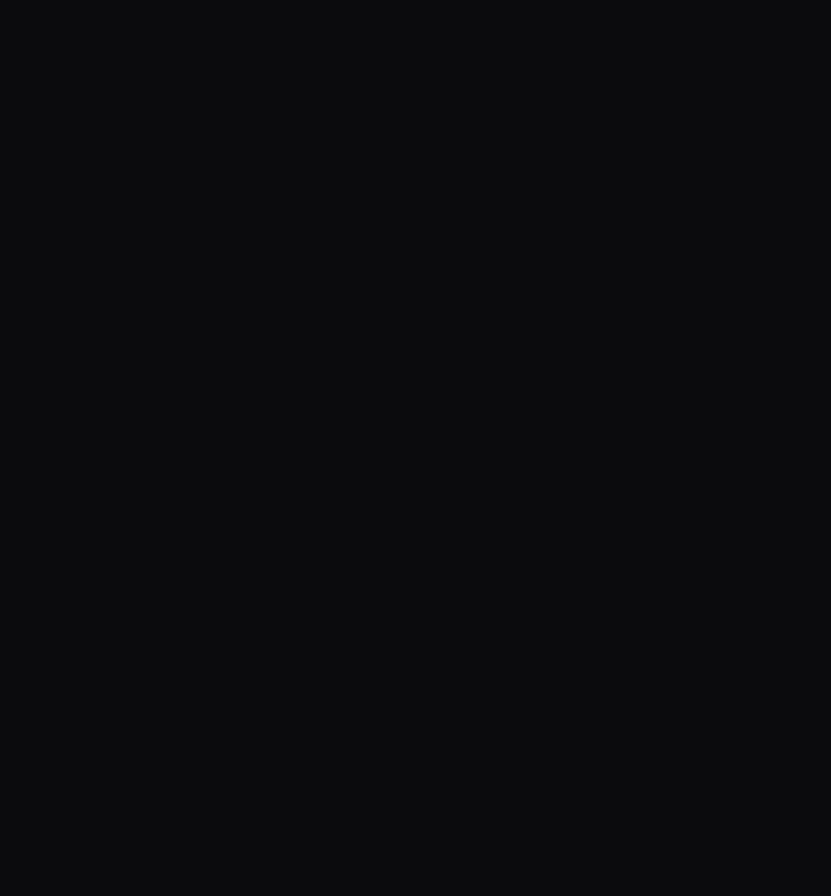
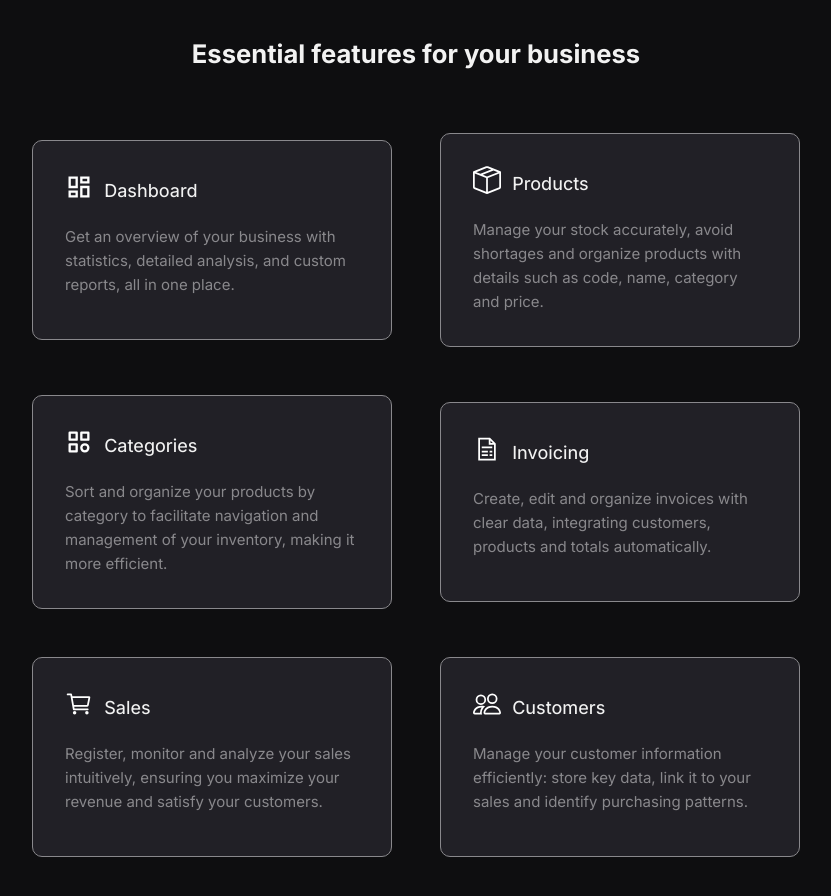
Before and after one commit to FazeElian/StockFlow, a Next.js app in the folder client/: page / in a window 1280 px wide. Shown: the part 640-1536 px from the top of the page, without its empty margins (224-1055 px from the left). Before the commit the page ends 800 px from the top, so only its background shows below. Built offline with nearby package versions, Linux system fonts and the light colour scheme; a web font is replaced by a local one.

Commit message:
add: App main features component

```diff
--- /dev/null
+++ b/client/app/components/company/AppMainFeatures.tsx
@@ -0,0 +1,38 @@
+"use client"
+
+// Framer motion
+import { motion } from 'framer-motion';
+
+// Items
+import ItemsMainFeatures from '@/app/utils/ItemsAppMainFeatures';
+
+const AppMainFeatures = () => {
+    return (
+        <section className="app-features bg-black-medium font-inter">
+            <h1 className="color-white bg-transparent">Essential features for your business</h1>
+                <div className="items-app-features bg-transparent">
+                    {ItemsMainFeatures.map((item) => (
+                        <div key={item.id}>
+                            <motion.div
+                                className="item-app-features bg-black-light"
+                                whileHover={{ scale: 1.1 }}
+                                transition={{
+                                    duration: .25,
+                                }}
+                            >
+                                <div className="top-item-app-features bg-transparent">
+                                    <item.imgSrc />
+                                    <h2 className="color-white bg-transparent">{item.title}</h2>
+                                </div>
+                                <div className="btm-item-app-features bg-transparent">
+                                    <p className="color-gray bg-transparent">{item.description}</p>
+                                </div>
+                            </motion.div>
+                        </div>
+                    ))}
+                </div>
+        </section>
+    )
+}
+
+export { AppMainFeatures };
--- a/client/app/page.tsx
+++ b/client/app/page.tsx
@@ -4,6 +4,7 @@ import "@/public/css/views/IndexView.css"
 // Company landing page components
 import { HeaderCompany } from "./components/company/HeaderCompany";
 import { TopBannerServices } from "./components/company/TopBannerServices";
+import { AppMainFeatures } from "./components/company/AppMainFeatures";
 
 export default function Home() {
   return (
@@ -13,6 +14,7 @@ export default function Home() {
 
       <main className="content-page--company">
         <TopBannerServices />
+        <AppMainFeatures />
       </main>
     </>
   );
--- /dev/null
+++ b/client/app/utils/ItemsAppMainFeatures.ts
@@ -0,0 +1,67 @@
+// Images - Icons
+    // Dashboard
+    import { MdOutlineDashboard as DashboardIcon } from "react-icons/md";
+
+    // Products
+    import { BsBoxSeam as ProductsIcon } from "react-icons/bs";
+
+    // Categories
+    import { TbCategory as CategoriesIcon } from "react-icons/tb";
+
+    // Invoices
+    import { LiaFileInvoiceSolid as InvoicesIcon } from "react-icons/lia";
+
+    // Sales
+    import { IoCartOutline as SalesIcon } from "react-icons/io5";
+
+    // Customers
+    import { BsPeople as CustomersIcon } from "react-icons/bs";
+
+// Interface - template
+interface ItemMainFeatures {
+    id: number,
+    imgSrc: React.ComponentType,
+    title: string,
+    description: string
+}
+
+const ItemsMainFeatures: ItemMainFeatures[] = [
+    {
+        id: 1,
+        imgSrc: DashboardIcon,
+        title: "Dashboard",
+        description: "Get an overview of your business with statistics, detailed analysis, and custom reports, all in one place.",
+    },
+    {
+        id: 2,
+        imgSrc: ProductsIcon,
+        title: "Products",
+        description: "Manage your stock accurately, avoid shortages and organize products with details such as code, name, category and price.",
+    },
+    {
+        id: 3,
+        imgSrc: CategoriesIcon,
+        title: "Categories",
+        description: "Sort and organize your products by category to facilitate navigation and management of your inventory, making it more efficient.",
+    },
+    {
+        id: 4,
+        imgSrc: InvoicesIcon,
+        title: "Invoicing",
+        description: "Create, edit and organize invoices with clear data, integrating customers, products and totals automatically.",
+    },
+    {
+        id: 5,
+        imgSrc: SalesIcon,
+        title: "Sales",
+        description: "Register, monitor and analyze your sales intuitively, ensuring you maximize your revenue and satisfy your customers.",
+    },
+    {
+        id: 6,
+        imgSrc: CustomersIcon,
+        title: "Customers",
+        description: "Manage your customer information efficiently: store key data, link it to your sales and identify purchasing patterns.",
+    },
+];
+
+export default ItemsMainFeatures;
--- a/client/public/css/views/IndexView.css
+++ b/client/public/css/views/IndexView.css
@@ -171,7 +171,6 @@
             flex-basis: 450px;
             height: auto;
             min-height: 200px;
-            background-color: gray;
             border-radius: 10px;
             padding: 2.5rem 2rem 2.5rem;
             border: 1px solid #89888C;
```
